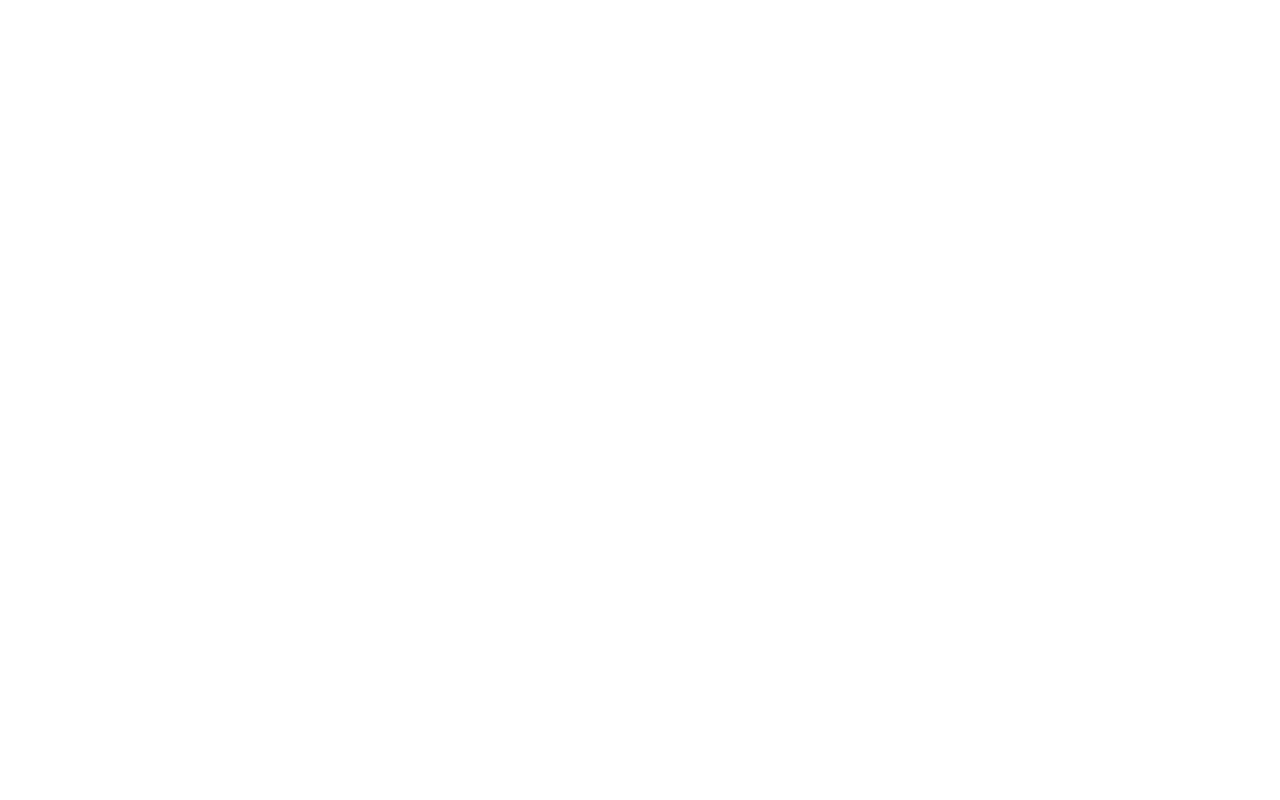
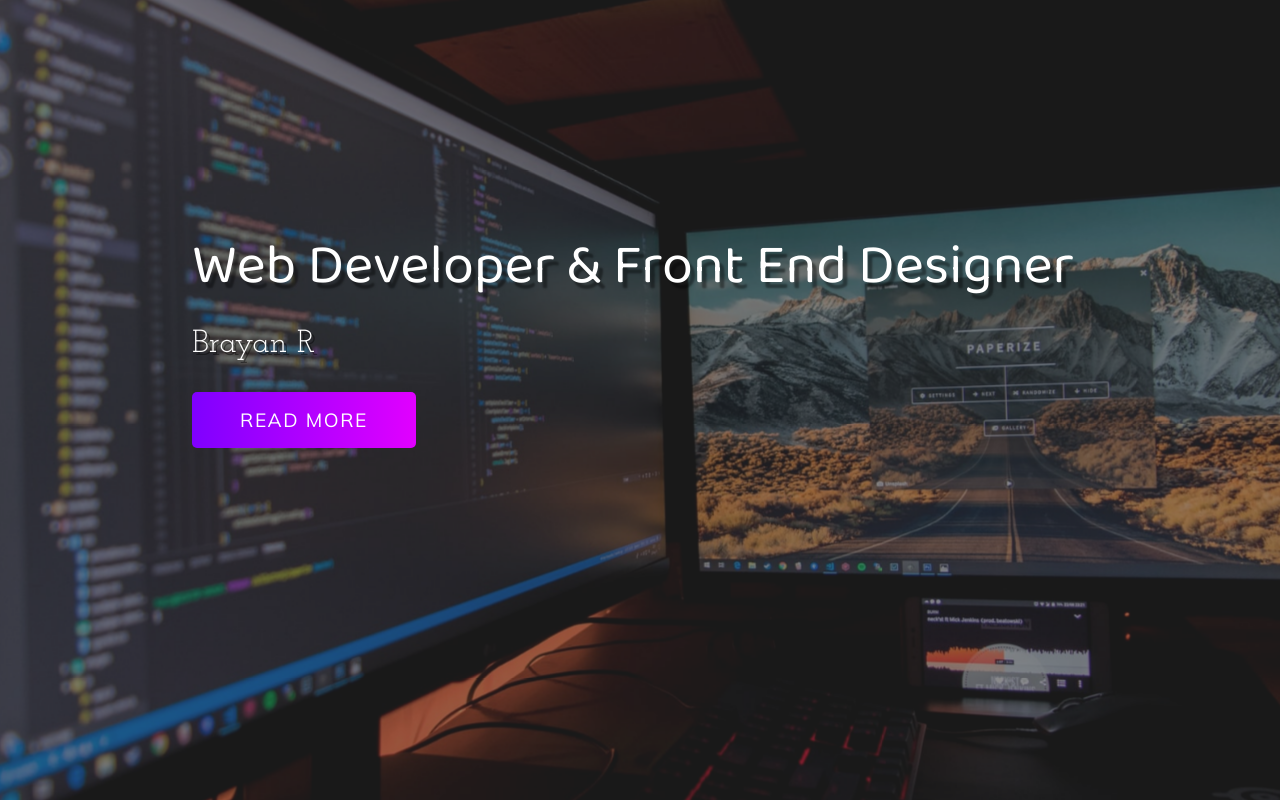
Before and after one commit to BrayanRF/portfolio, a plain HTML site: page index.html in a window 1280 px wide. Drawn offline with Linux system fonts and the light colour scheme.

Commit message:
:package: header

```diff
--- a/index.html
+++ b/index.html
@@ -4,9 +4,26 @@
         <meta charset="UTF-8">
         <meta name="viewport" content="width=device-width, initial-scale=1.0">
         <link rel="stylesheet" href="style.css">
-    <title>Portifólio</title>
+        <link rel="apple-touch-icon" sizes="180x180" href="img/apple-touch-icon.png">
+        <link rel="icon" type="image/png" sizes="32x32" href="img/favicon-32x32.png">
+        <link rel="icon" type="image/png" sizes="16x16" href="img/favicon-16x16.png">
+        <link rel="manifest" href="/site.webmanifest">
+        <title>Portfólio</title>
     </head>
+
     <body>
+        <div class="container">
+            <header>
+                <div class="img-wrapper">
+                    <img src="img/bg.jpg" alt="">
+                </div>
 
+                <div class="banner">
+                    <h1>Web Developer & Front End Designer</h1>
+                    <p>Brayan R</p>
+                    <button>Read more</button>
+                </div>
+            </header>
+        </div>
     </body>
 </html>
--- a/style.css
+++ b/style.css
@@ -1,3 +1,94 @@
 @import url('https://fonts.googleapis.com/css2?family=Baloo+Da+2:wght@400;500;600;700;800&family=Josefin+Slab:ital,wght@0,300;0,400;0,600;0,700;1,300;1,400;1,600&family=Mulish:ital,wght@0,200;0,300;0,400;0,500;1,200;1,300;1,400&display=swap');
 
 @import url('https://cdnjs.cloudflare.com/ajax/libs/font-awesome/5.14.0/css/all.min.css');
+
+* {
+    margin: 0;
+    padding: 0;
+}
+
+header {
+    width: 100%;
+    height: 100vh;
+    overflow: hidden; /*Prevents the header from exceeding the window size*/
+    position: relative;
+}
+
+.img-wrapper {
+    width: 100%;
+    height: 100%;
+    overflow: hidden; /*Prevents the header from exceeding the window size*/
+    background: rgba(0, 0, 0, 0.8);
+}
+
+.img-wrapper img {
+    width: 100%;
+    height: 100%;
+    object-fit: cover;
+    opacity: 0.5;
+    animation: zoom 25s;
+}
+
+@keyframes zoom {
+    0% {
+        transform: scale(1.3);
+    }
+    100% {
+        transform: scale(1);
+    }
+}
+
+.banner {
+    position: absolute;
+    top: 30%;
+    left: 15%;
+}
+
+.banner h1 {
+    color: #fff;
+    font-size: 3.5rem;
+    font-family: "Baloo Da 2", serif;
+    font-weight: 200;
+    text-shadow: .3rem .4rem 2px rgba(0, 0, 0, .4);
+    line-height: 3.5rem;
+    margin-bottom: 2rem;
+    opacity: 0;
+    animation: moveBanner 1s 0.5s forwards;
+}
+
+.banner p {
+    font-family: "Josefin Slab", serif;
+    color: #fff;
+    font-size: 2rem;
+    text-shadow: .2rem .2rem rgba(0, 0, 0, .4);
+    margin-bottom: 2rem;
+    opacity: 0;
+    animation: moveBanner 1s 0.7s forwards;
+}
+
+.banner button {
+    font-family: "mulish", serif;
+    color: #fff;
+    font-size: 1.2rem;
+    text-transform: uppercase;
+    letter-spacing: .1rem;
+    background: #7F00FF;  /* fallback for old browsers */
+    background: -webkit-linear-gradient(to right, #E100FF, #7F00FF);  /* Chrome 10-25, Safari 5.1-6 */
+    background: linear-gradient(to left, #E100FF, #7F00FF); /* W3C, IE 10+/ Edge, Firefox 16+, Chrome 26+, Opera 12+, Safari 7+ */
+    padding: 1rem 3rem;
+    border: none;
+    border-radius: 5px;
+    cursor: pointer;
+    opacity: 0;
+    animation: moveBanner 1s 0.9s forwards;
+}
+
+@keyframes moveBanner {
+    0%{
+        transform: translateY(10rem) rotatey(-30deg);
+    }
+    100% {
+        transform: translateY(0) rotatey(0);
+        opacity: 1;
+    }
+}
```
Also changed, not shown: img/android-chrome-192x192.png (renamed from android-chrome-192x192.png), img/android-chrome-512x512.png (renamed from android-chrome-512x512.png), img/apple-touch-icon.png (renamed from apple-touch-icon.png), img/bg.jpg (added), img/favicon-16x16.png (renamed from favicon-16x16.png), img/favicon-32x32.png (renamed from favicon-32x32.png), site.webmanifest, 1 other file. Lines whose indentation alone changed are shown as unchanged.
